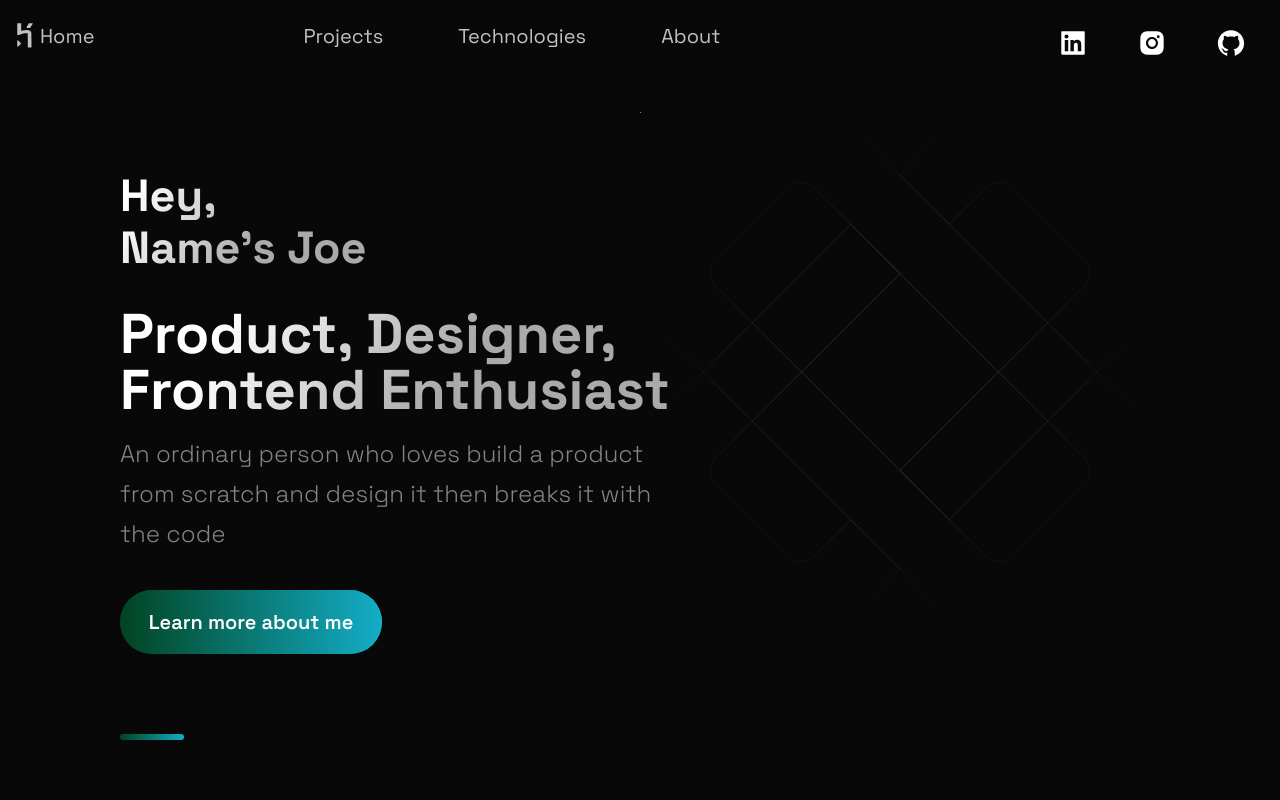
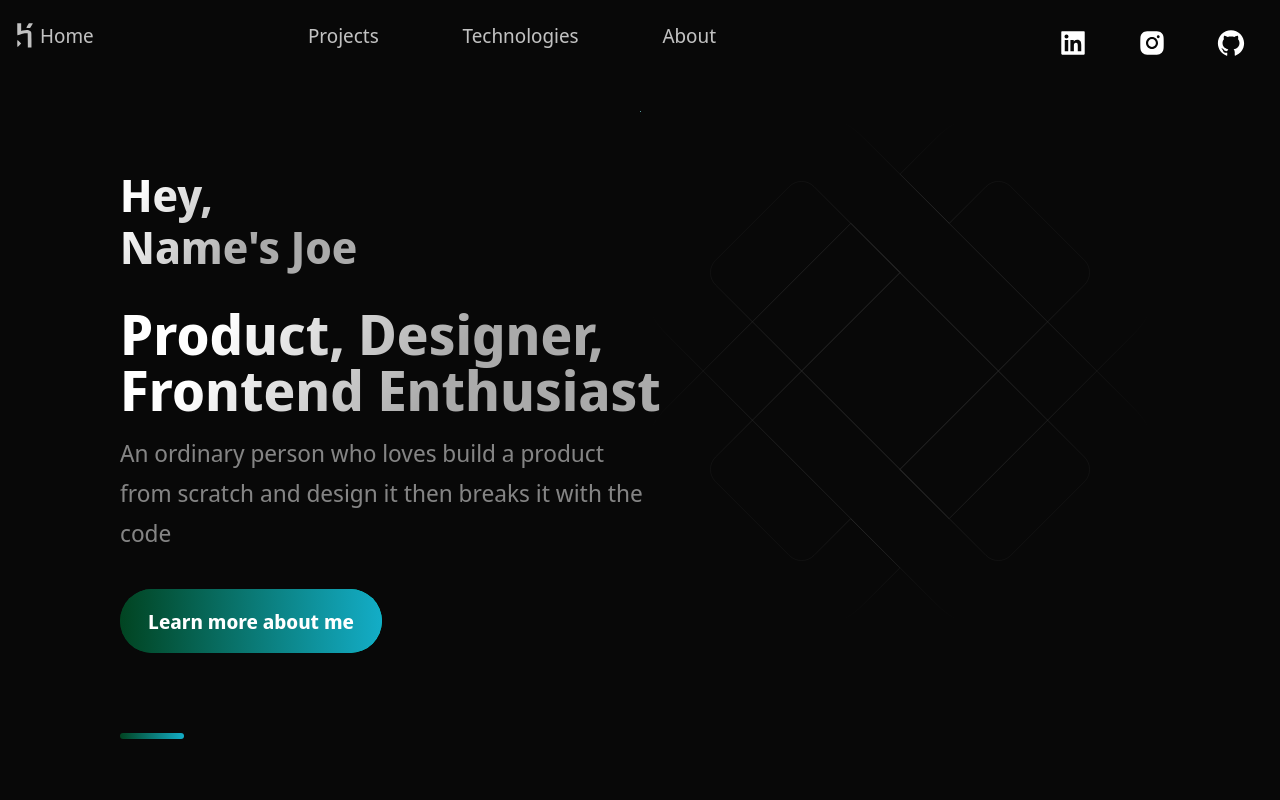
Before and after one commit to xtrajoes/Portfolio-Jordan, a Next.js app: page / in a window 1280 px wide. Shown: the top 800 px of the page. Built offline with nearby package versions, Linux system fonts and the light colour scheme.

Commit message:
add font styles api

```diff
--- a/src/pages/_document.js
+++ b/src/pages/_document.js
@@ -31,7 +31,10 @@
     return (
       <Html lang='en-GB'>
         <Head>
-          <link href="https://fonts.googleapis.com/css2?family=Space+Grotesk:wght@300;400;500;600;700&display=swap" rel="stylesheet"/>
+          {/* <link href="https://fonts.googleapis.com/css2?family=Space+Grotesk:wght@300;400;500;600;700&display=swap" rel="stylesheet"/> */}
+          {/* <link href="https://fonts.googleapis.com/css2?family=Estonia&display=swap" rel="stylesheet"/> */}
+          {/* <link href="https://fonts.googleapis.com/css2?family=Space+Mono:ital,wght@0,400;0,700;1,400;1,700&display=swap" rel="stylesheet"/> */}
+          <link href="https://fonts.googleapis.com/css2?family=Noto+Sans+Display:wght@200;300;400;500;600;700;800;900&display=swap" rel="stylesheet"/>
         </Head>
         <body>
           <Main />
--- a/src/themes/default.js
+++ b/src/themes/default.js
@@ -1,8 +1,8 @@
 export default {
     // Temp fonts
     fonts: {
-        title: "Space Grotesk, sans-serif",
-        main: "Space Grotesk, sans-serif"
+        title: "Noto Sans Display, sans-serif",
+        main: "Noto Sans Display, sans-serif"
     },
     // Colors for layout
     colors: {
```
